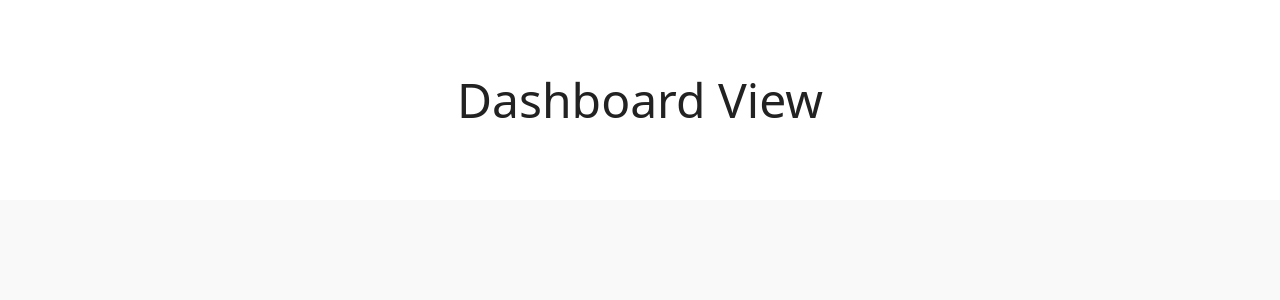
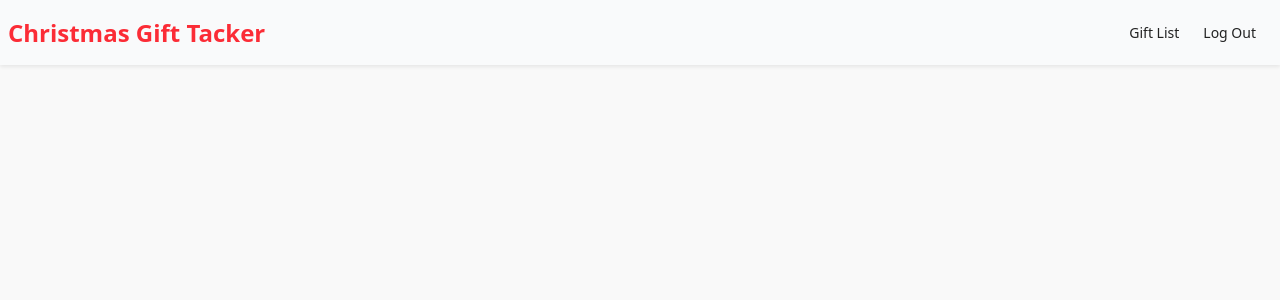
Before and after one commit to Gracie-Curiel/CMPS3390-Project3, a React (Vite) app in the folder christmas-app/: page /Dashboard in a window 1280 px wide. Shown: the top 300 px of the page. Built offline with nearby package versions, Linux system fonts and the light colour scheme.

Commit message:
Added a Log out feature.

```diff
--- /dev/null
+++ b/christmas-app/src/views/Dashboard.css
@@ -0,0 +1,32 @@
+/* Dashboard.css */
+
+/* Navbar background and shadow */
+.navbar {
+  background-color: #f9fafb; /* Slightly lighter than base-100 */
+  box-shadow: 0 2px 4px rgba(0, 0, 0, 0.08);
+  position: sticky;
+  top: 0;
+  z-index: 50;
+}
+
+/* Hover transition for links */
+.navbar a {
+  transition: color 0.3s ease, background-color 0.3s ease;
+}
+
+.navbar a:hover {
+  color: #2563eb; /* Tailwind blue-600 */
+}
+
+/* Dropdown menu styling */
+.menu ul {
+  border-radius: 0.5rem;
+  box-shadow: 0 2px 8px rgba(0, 0, 0, 0.1);
+}
+
+/* Active or focused link */
+.menu a:focus,
+.menu a:active {
+  background-color: #e0e7ff; /* blue-100 */
+  font-weight: 500;
+}
--- a/christmas-app/src/views/Dashboard.jsx
+++ b/christmas-app/src/views/Dashboard.jsx
@@ -1,7 +1,23 @@
-export default function Signin() {
+import './Dashboard.css';
+import { Link } from 'react-router-dom';
+
+export default function Dashboard() {
   return (
-    <div style={{ textAlign: "center", padding: "4rem", background: "white" }}>
-      <h1 style={{ fontSize: "3rem" }}>Dashboard View</h1>
+    <div className="navbar bg-base-100 shadow-sm">
+      {/*NAV BAR*/}
+      <div className="flex-1">
+      <a className="text-2xl font-bold text-red-500">Christmas Gift Tacker</a>
+      </div>
+      <div className="flex-none">
+        <ul className="menu menu-horizontal px-1">
+          <li><a>Gift List</a></li>
+          <li><Link to="/Signin">Log Out</Link>
+          </li>
+        </ul>
+      </div>
     </div>
+    // We will need a pie chart that has two values "totalBudget" and "totalSpent"
+    // The default budget will be zero
+    // The default total will also be zero(will increase when the user adds a gift)
   );
 }
```
